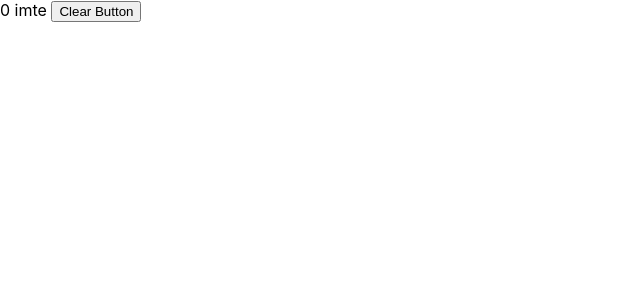
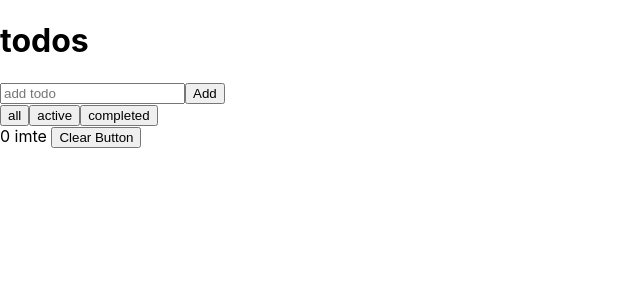
Before and after one commit to hatpoppo/todoapp-sequelize, a React (Create React App) app: page / in a window 1280 px wide. Shown: the top 300 px of the page, without its empty margins (0-640 px from the left). Built offline with nearby package versions, Linux system fonts and the light colour scheme.

Commit message:
TodoHeaderにonChangeとonAddを実装

```diff
--- a/src/TodoApp.tsx
+++ b/src/TodoApp.tsx
@@ -1,4 +1,5 @@
 import React from "react";
+import { TodoHeader } from "./components/TodoHeader";
 import { TodoFooter } from "./components/TodoFooter";
 import { FileTypes, Todos } from "./TodoApp.types";
 let index = 0;
@@ -15,6 +16,7 @@ export class TodoApp extends React.Component<{}, { todos: Todos; filter: FileTyp
     const { filter, todos } = this.state;
     return (
       <div>
+        <TodoHeader addTodo={this._addTodo} setFilter={this._filter} filter="all"></TodoHeader>
         <TodoFooter clear={this._clear} todos={todos}></TodoFooter>
       </div>
     );
@@ -28,4 +30,12 @@ export class TodoApp extends React.Component<{}, { todos: Todos; filter: FileTyp
       }
     });
   };
+  private _addTodo = label => {
+    const { todos } = this.state;
+    const id = index++;
+    this.setState({
+      todos: { ...todos, [id]: { label, completed: false } }
+    });
+  };
+  private _filter = () => {};
 }
--- a/src/components/TodoHeader.tsx
+++ b/src/components/TodoHeader.tsx
@@ -23,8 +23,10 @@ export class TodoHeader extends React.Component<TodoHeaderProps, TodoHeaderState
       <header>
         <h1>todos</h1>
         <div className="addTodo">
-          <input value={this.state.labelInput} className="textfiled" placeholder="add todo"></input>
-          <button>Add</button>
+          <input value={this.state.labelInput} onChange={this._onChange} className="textfiled" placeholder="add todo"></input>
+          <button onClick={this._onAdd} className="submit">
+            Add
+          </button>
         </div>
         <nav className="filter">
           <button onClick={this._onFilter} className={filter === "all" ? "selected" : ""}>
@@ -42,4 +44,8 @@ export class TodoHeader extends React.Component<TodoHeaderProps, TodoHeaderState
   _onChange = evt => {
     this.setState({ labelInput: evt.target.value });
   };
+  _onAdd = evt => {
+    this.props.addTodo(this.state.labelInput);
+    this.setState({ labelInput: "" });
+  };
 }
```
